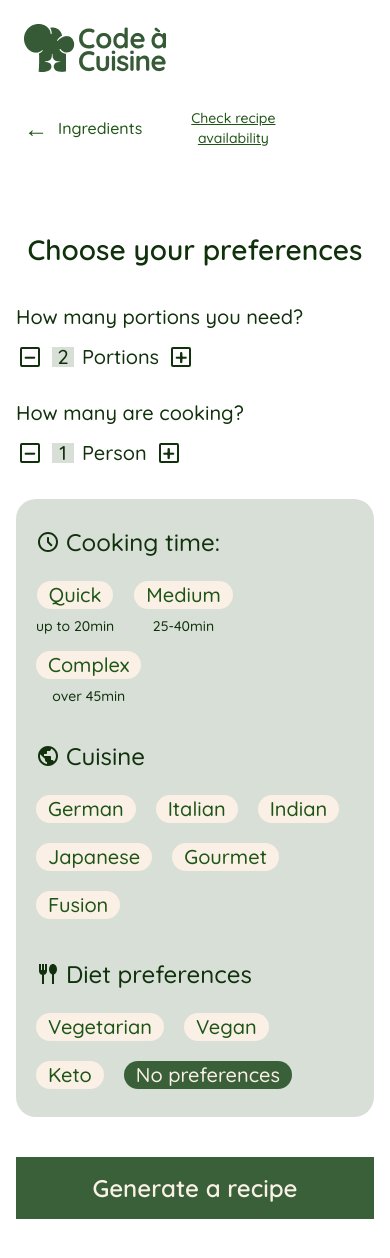
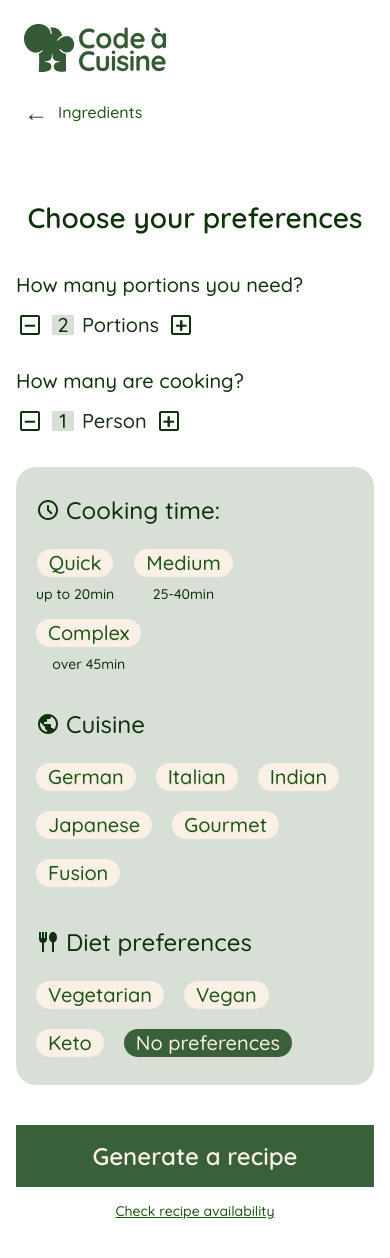
Before and after one commit to OlegOlanovski/Code-a-Cuisine, an Angular app: page /generate-recipe/preferences in a window 390 px wide. Shown: the top 1258 px of the page. Built offline with nearby package versions, Linux system fonts and the light colour scheme; no server answers.

Commit message:
fix: reposition recipe quota counter update

```diff
--- a/src/app/pages/preferences/preferences.html
+++ b/src/app/pages/preferences/preferences.html
@@ -7,22 +7,10 @@
         <img src="/images/logo.png" alt="Code à Cuisine" />
       </a>
 
-      <div class="preferences-header-row">
       <a class="back-link" routerLink="/generate-recipe">
         <span aria-hidden="true">←</span>
         Ingredients
       </a>
-
-        <aside class="quota-summary" aria-live="polite">
-          @if (isQuotaLoading()) {
-            <span>Checking recipe availability…</span>
-          } @else if (quotaStatus(); as quota) {
-            <span>Recipes left today: {{ quota.remainingRecipes }}</span>
-          } @else {
-            <button type="button" (click)="refreshQuotaStatus()">Check recipe availability</button>
-          }
-        </aside>
-      </div>
     </header>
 
     <main class="preferences-main">
@@ -123,9 +111,21 @@
         </div>
       </section>
 
+      <div class="generate-action">
         <button class="generate-button" type="button" (click)="generateRecipe()">
           Generate a recipe
         </button>
+
+        <aside class="quota-summary" aria-live="polite">
+          @if (isQuotaLoading()) {
+            <span>Checking recipe availability…</span>
+          } @else if (quotaStatus(); as quota) {
+            <span>Recipes left today: {{ quota.remainingRecipes }}</span>
+          } @else {
+            <button type="button" (click)="refreshQuotaStatus()">Check recipe availability</button>
+          }
+        </aside>
+      </div>
     </main>
 
     @if (isErrorPopupOpen()) {
--- a/src/app/pages/preferences/preferences.scss
+++ b/src/app/pages/preferences/preferences.scss
@@ -39,14 +39,6 @@
   }
 }
 
-.preferences-header-row {
-  display: flex;
-  width: 100%;
-  min-height: 28px;
-  align-items: center;
-  gap: 24px;
-}
-
 .back-link {
   display: inline-flex;
   flex: 0 0 auto;
@@ -66,15 +58,15 @@
 
 .quota-summary {
   display: flex;
-  width: 220px;
+  width: 100%;
   min-height: 28px;
   align-items: center;
-  justify-content: flex-start;
+  justify-content: center;
   color: var(--middle-green);
   font-size: 14px;
   font-weight: 500;
   line-height: 20px;
-  text-align: left;
+  text-align: center;
 
   button {
     padding: 4px 0;
@@ -255,6 +247,14 @@
   }
 }
 
+.generate-action {
+  display: flex;
+  width: 258px;
+  flex-direction: column;
+  align-items: center;
+  gap: 10px;
+}
+
 .generate-button {
   display: inline-flex;
   width: 258px;
@@ -424,16 +424,6 @@
     padding: 24px;
   }
 
-  .preferences-header-row {
-    min-height: 40px;
-    gap: 16px;
-  }
-
-  .quota-summary {
-    width: 150px;
-    min-height: 40px;
-  }
-
   .preferences-main {
     width: min(calc(100% - 32px), 721px);
     margin-top: 56px;
@@ -450,6 +440,7 @@
     padding: 28px 20px;
   }
 
+  .generate-action,
   .generate-button {
     width: 100%;
   }
```
Also changed, not shown: 1 other file (tests, documents, lock files or other folders). Lines whose indentation alone changed are shown as unchanged.
